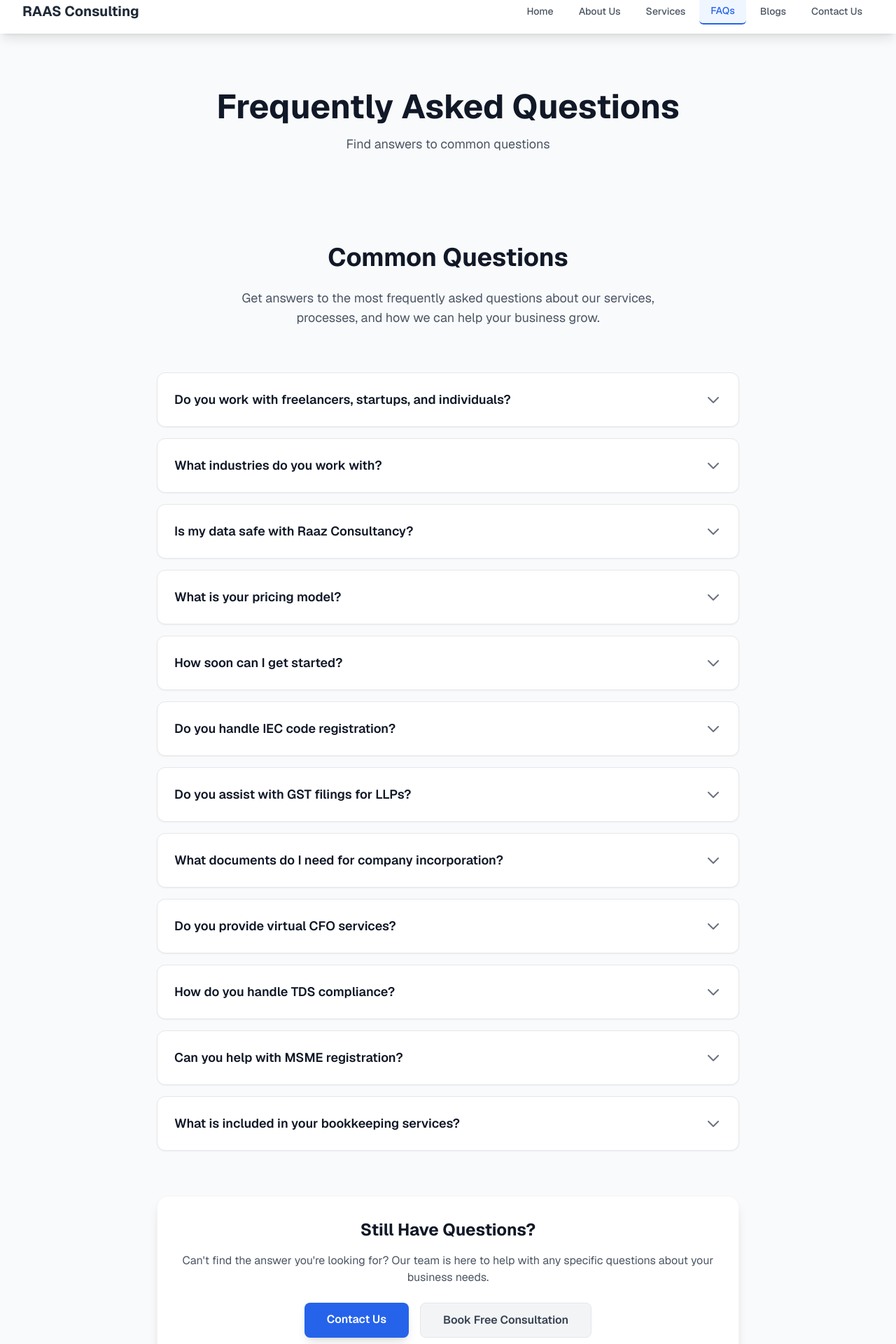
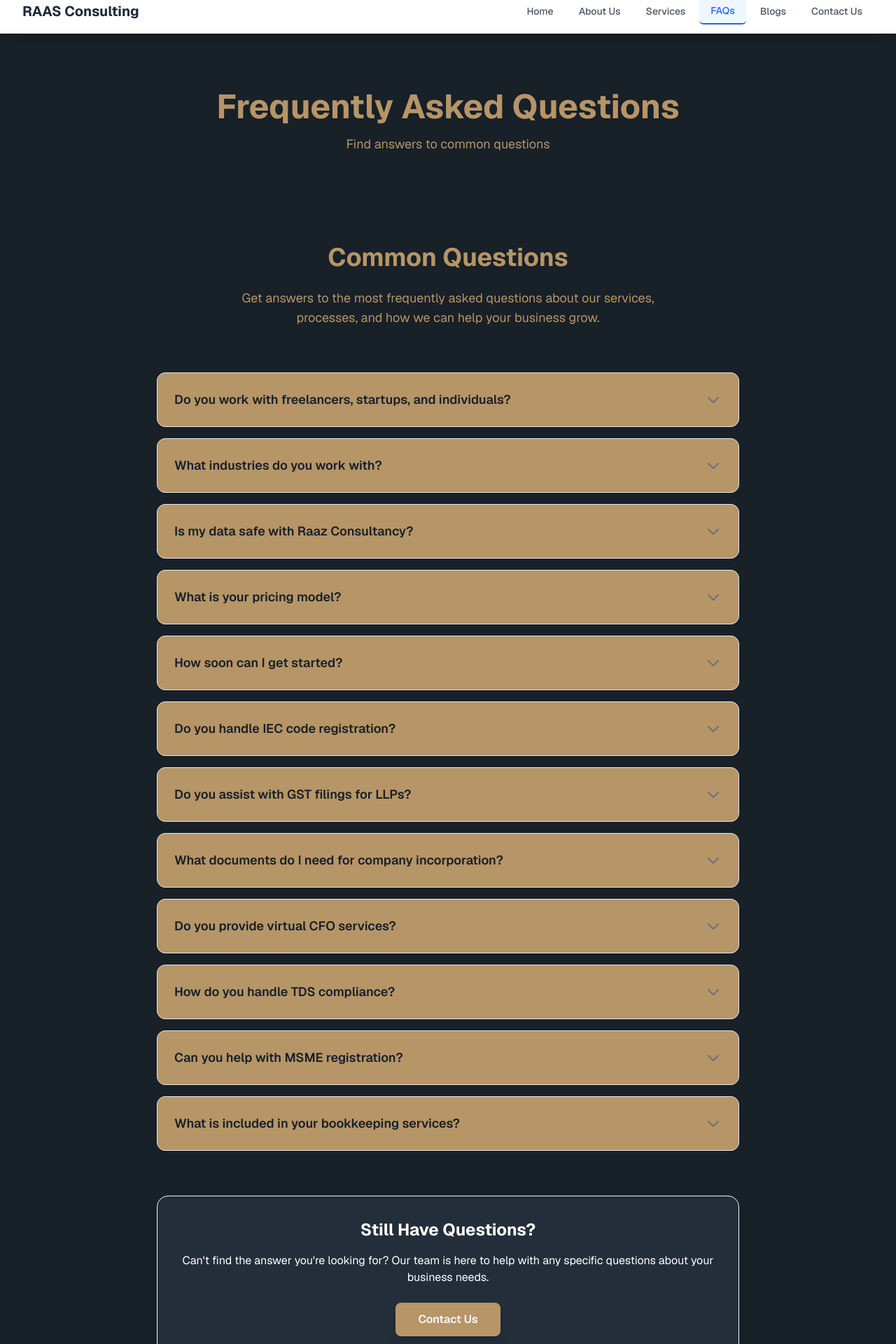
Before and after one commit to hruthiksiva/raas-consultancy, a React (Vite) app: page /faqs in a window 1280 px wide. Shown: the part 16-1936 px from the top of the page at 70% size. Built offline with nearby package versions, Linux system fonts and the light colour scheme.

Commit message:
Faqs overall aesthetics changed and edited

```diff
--- a/src/components/faqs/FaqAccordion.jsx
+++ b/src/components/faqs/FaqAccordion.jsx
@@ -19,13 +19,14 @@
       {faqs.map((faq) => (
         <div
           key={faq.id}
-          className="bg-white rounded-xl shadow-sm border border-gray-200 overflow-hidden"
+          className="rounded-xl shadow-sm border border-gray-200 overflow-hidden"
+          style={{ backgroundColor: '#B69567' }}
         >
           <button
             onClick={() => toggleFaq(faq.id)}
             className="w-full px-6 py-6 text-left flex items-center justify-between hover:bg-gray-50 transition-colors duration-200"
           >
-            <h3 className="text-lg font-semibold text-gray-900 pr-4">
+            <h3 className="text-lg font-semibold pr-4" style={{ color: '#182028' }}>
               {faq.question}
             </h3>
             <div className="flex-shrink-0">
@@ -49,7 +50,7 @@
           {openFaq === faq.id && (
             <div className="px-6 pb-6">
               <div className="border-t border-gray-100 pt-4">
-                <p className="text-gray-700 leading-relaxed">
+                <p className="leading-relaxed" style={{ color: '#FFFFFF' }}>
                   {faq.answer}
                 </p>
               </div>
--- a/src/components/faqs/FaqsContactCTASection.jsx
+++ b/src/components/faqs/FaqsContactCTASection.jsx
@@ -1,24 +1,19 @@
 const FaqsContactCTASection = () => (
   <div className="mt-16 text-center">
-    <div className="bg-white rounded-2xl shadow-lg p-8 border border-gray-100">
-      <h3 className="text-2xl font-bold text-gray-900 mb-4">
+    <div className="rounded-2xl shadow-lg p-8 border border-gray-100" style={{ backgroundColor: '#232E3A' }}>
+      <h3 className="text-2xl font-bold mb-4" style={{ color: '#FFFFFF' }}>
         Still Have Questions?
       </h3>
-      <p className="text-gray-600 mb-6">
+      <p className="mb-6" style={{ color: '#FFFFFF' }}>
         Can't find the answer you're looking for? Our team is here to help with any specific questions about your business needs.
       </p>
-      <div className="flex flex-col sm:flex-row gap-4 justify-center">
+      <div className="flex justify-center">
         <a
           href="#contact"
-          className="inline-block bg-blue-600 text-white px-8 py-3 rounded-lg font-semibold hover:bg-blue-700 transition-colors duration-300 shadow-lg hover:shadow-xl transform hover:-translate-y-1"
+          className="inline-block px-8 py-3 rounded-lg font-semibold transition-colors duration-300 shadow-lg hover:shadow-xl transform hover:-translate-y-1"
+          style={{ backgroundColor: '#B69567', color: '#FFFFFF' }}
         >
           Contact Us
-        </a>
-        <a
-          href="#contact"
-          className="inline-block bg-gray-100 text-gray-700 px-8 py-3 rounded-lg font-semibold hover:bg-gray-200 transition-colors duration-300 border border-gray-200"
-        >
-          Book Free Consultation
         </a>
       </div>
     </div>
--- a/src/components/faqs/FaqsHeroSection.jsx
+++ b/src/components/faqs/FaqsHeroSection.jsx
@@ -1,8 +1,8 @@
 const FaqsHeroSection = ({ title, subtitle }) => (
-  <header className="">
+  <header style={{ backgroundColor: '#182028' }}>
     <div className="max-w-4xl mx-auto px-4 sm:px-6 lg:px-8 pt-12 md:pt-20 text-center">
-      <h1 className="text-4xl md:text-5xl font-bold text-gray-900 mb-4">{title}</h1>
-      <p className="text-lg text-gray-600 mb-8">{subtitle}</p>
+      <h1 className="text-4xl md:text-5xl font-bold mb-4" style={{ color: '#B69567' }}>{title}</h1>
+      <p className="text-lg mb-8" style={{ color: '#B69567' }}>{subtitle}</p>
     </div>
   </header>
 );
--- a/src/pages/Faqs.jsx
+++ b/src/pages/Faqs.jsx
@@ -5,7 +5,7 @@
 
 const Faqs = () => {
   return (
-    <div className="min-h-screen">
+    <div className="min-h-screen" style={{ backgroundColor: '#182028' }}>
       {/* Hero Header */}
       <FaqsHeroSection
         title="Frequently Asked Questions"
@@ -13,13 +13,13 @@
       />
 
       {/* FAQs Section */}
-      <section className="py-16 md:py-24 bg-gray-50">
+      <section className="py-16 md:py-24" style={{ backgroundColor: '#182028' }}>
         <div className="max-w-4xl mx-auto px-4 sm:px-6 lg:px-8">
           <div className="text-center mb-16">
-            <h2 className="text-3xl md:text-4xl font-bold text-gray-900 mb-6">
+            <h2 className="text-3xl md:text-4xl font-bold mb-6" style={{ color: '#B69567' }}>
               Common Questions
             </h2>
-            <p className="text-lg text-gray-600 max-w-2xl mx-auto">
+            <p className="text-lg max-w-2xl mx-auto" style={{ color: '#B69567' }}>
               Get answers to the most frequently asked questions about our services, processes, and how we can help your business grow.
             </p>
           </div>
@@ -33,7 +33,7 @@
       </section>
 
       {/* Additional Help Section */}
-      <FaqsAdditionalHelpSection />
+      {/* <FaqsAdditionalHelpSection /> */}
     </div>
   );
 };
```
